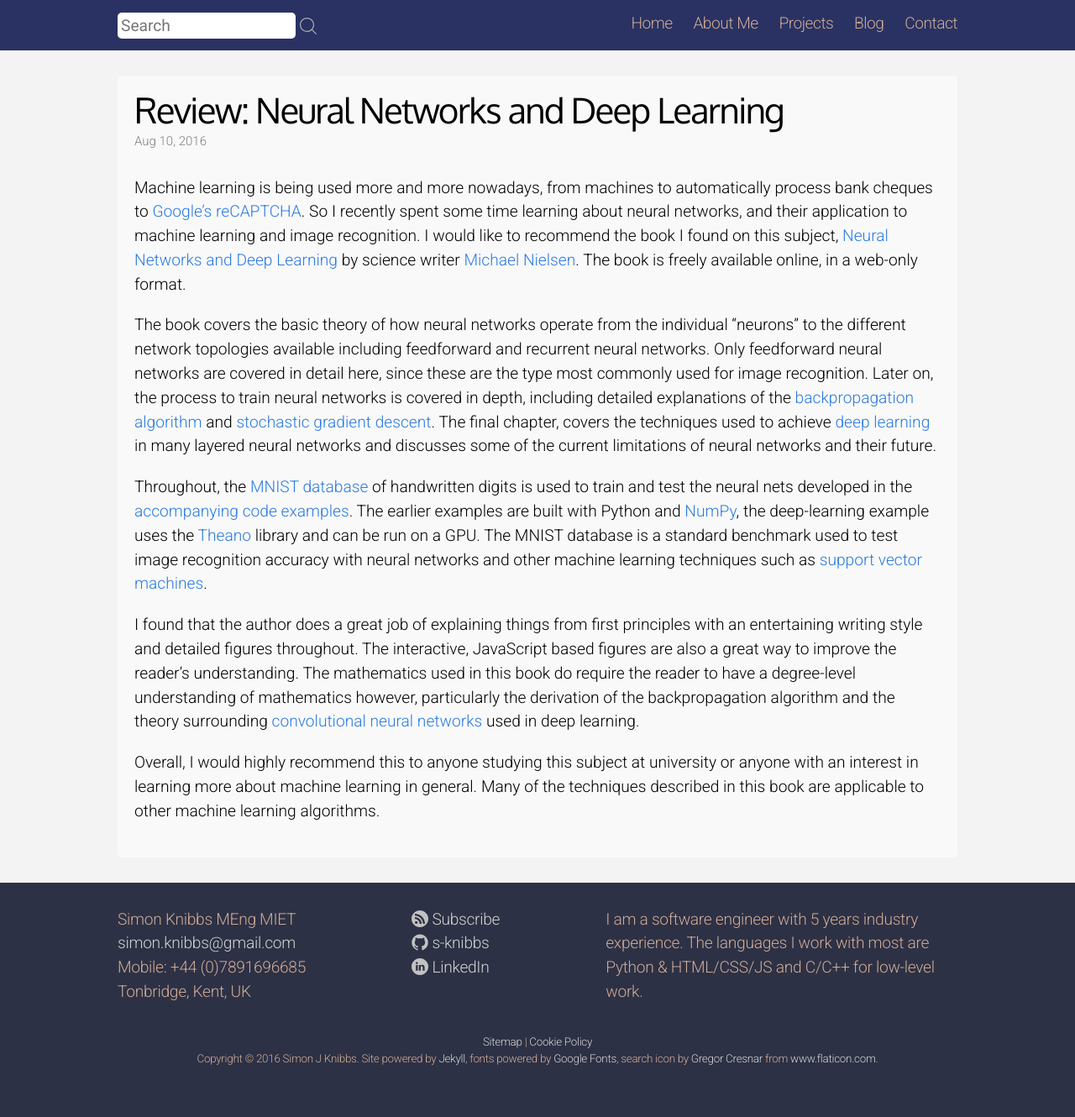
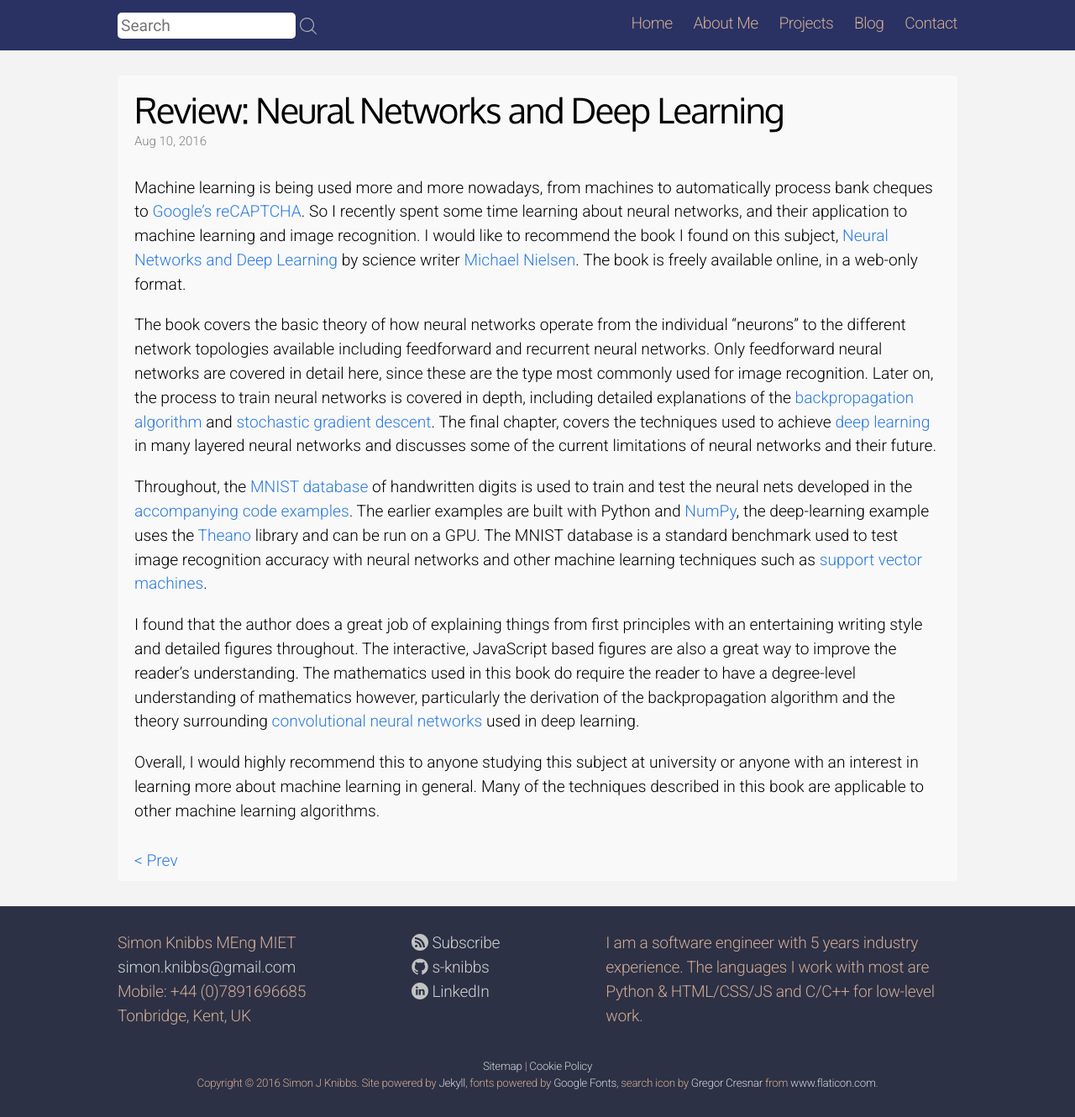
Before and after one commit to s-knibbs/s-knibbs.github.io, a Jekyll site: the page built from _posts/2016-08-10-neural-networks-deep-learning-review.md, in a window 1280 px wide. Shown: the whole page at 84% size. Built offline with Jekyll 4.4.1, drawn with Linux system fonts in a browser that asks for light colours; nearby versions of some CDN libraries; before the commit the page ends 1301 px from its top, so only the background shows below that.

Commit message:
Fix the previous and next links in the post template.

```diff
--- a/_layouts/post.html
+++ b/_layouts/post.html
@@ -12,16 +12,17 @@ layout: default
   {{ content }}
   </article>
 
-  {% if post.previous %}
+  {% if page.previous %}
   <span class="prev">
-      <a href="{{ post.previous }}">&lt; Prev</a>
+      <a href="{{ page.previous.url }}" title="{{ page.previous.title }}">&lt; Prev</a>
   </span>
   {% endif %}
 
-  {% if post.next %}
+  {% if page.next %}
   <span class="next">
-    <a href="{{ post.next }}">Next &gt;</a>
+    <a href="{{ page.next.url }}" title="{{ page.next.title }}">Next &gt;</a>
   </span>
   {% endif %}
+  <div class="clearfix"></div>
 
 </div>
--- a/css/main.css
+++ b/css/main.css
@@ -86,6 +86,10 @@ input[type="submit"] {
 .nostyle {
   border: none;
   background: none;
+}
+
+.clearfix {
+  clear: both;
 }
 
 .noindent {
```
